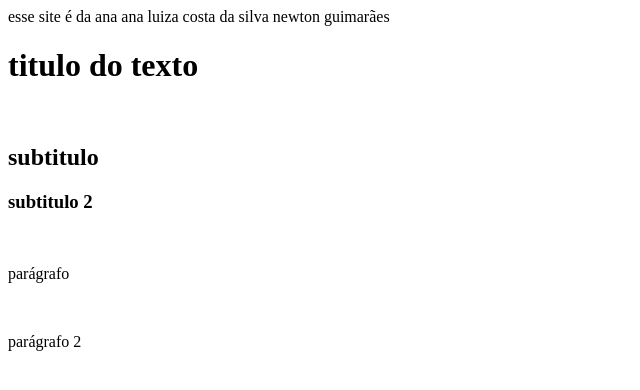
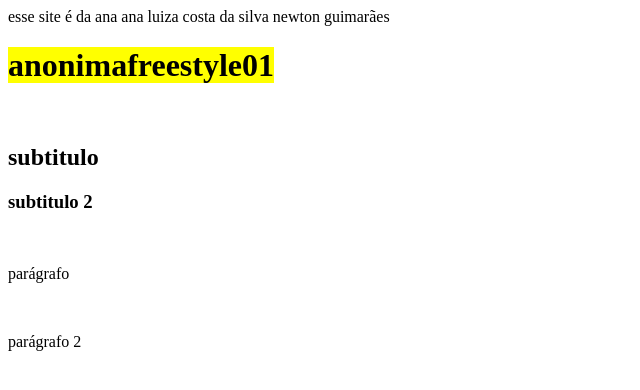
Before and after one commit to anonimafreestyle01/1MA, a plain HTML site: page index.html in a window 1280 px wide. Shown: the whole page, without its empty margins (0-640 px from the left). Drawn offline with Linux system fonts and the light colour scheme.

Commit message:
Update index.html

```diff
--- a/index.html
+++ b/index.html
@@ -14,7 +14,7 @@ newton guimarães
 
 <body>
 
-<h1> titulo do texto </h1>
+<h1> <mark>anonimafreestyle01</mark> </h1>
 
 <br>
 
```
